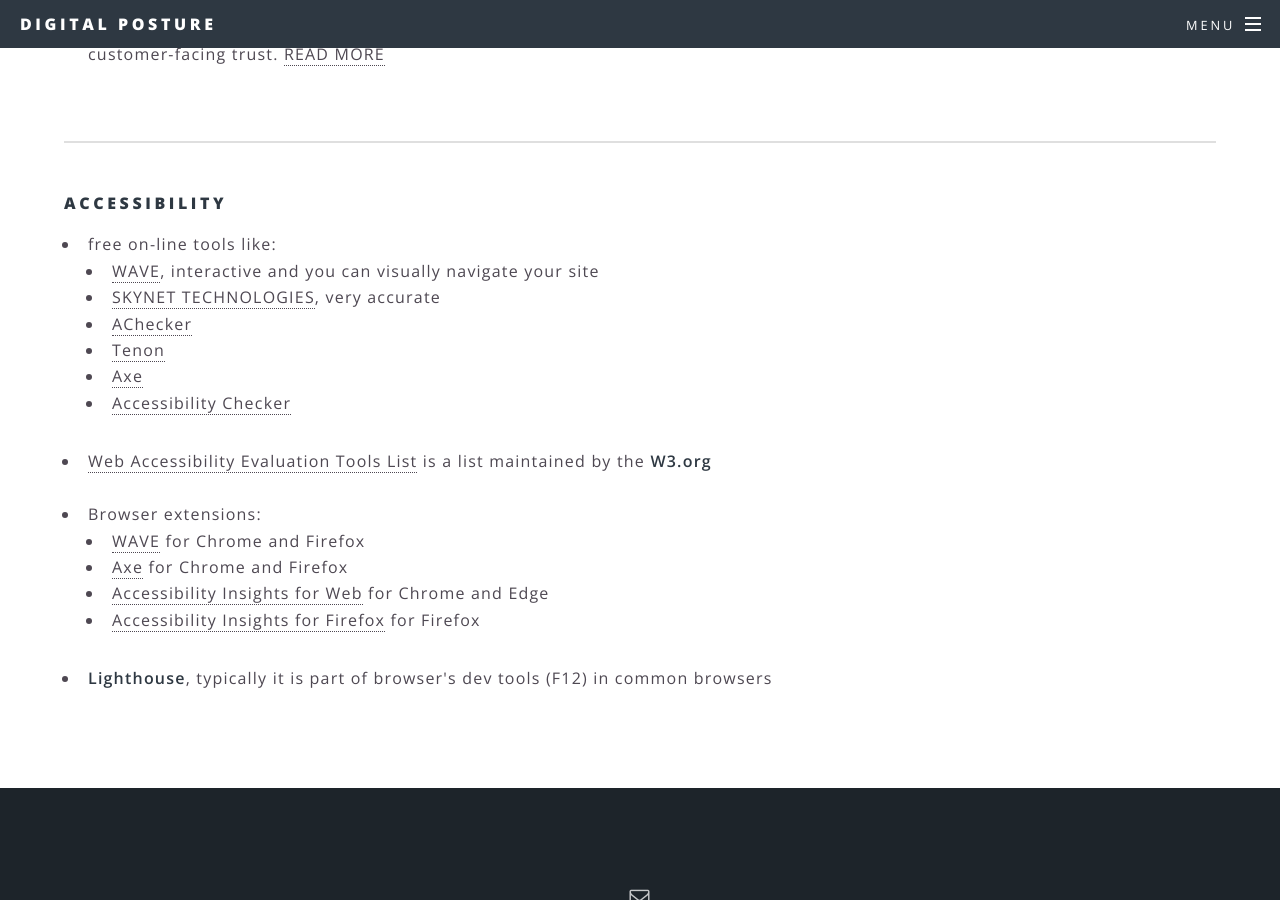
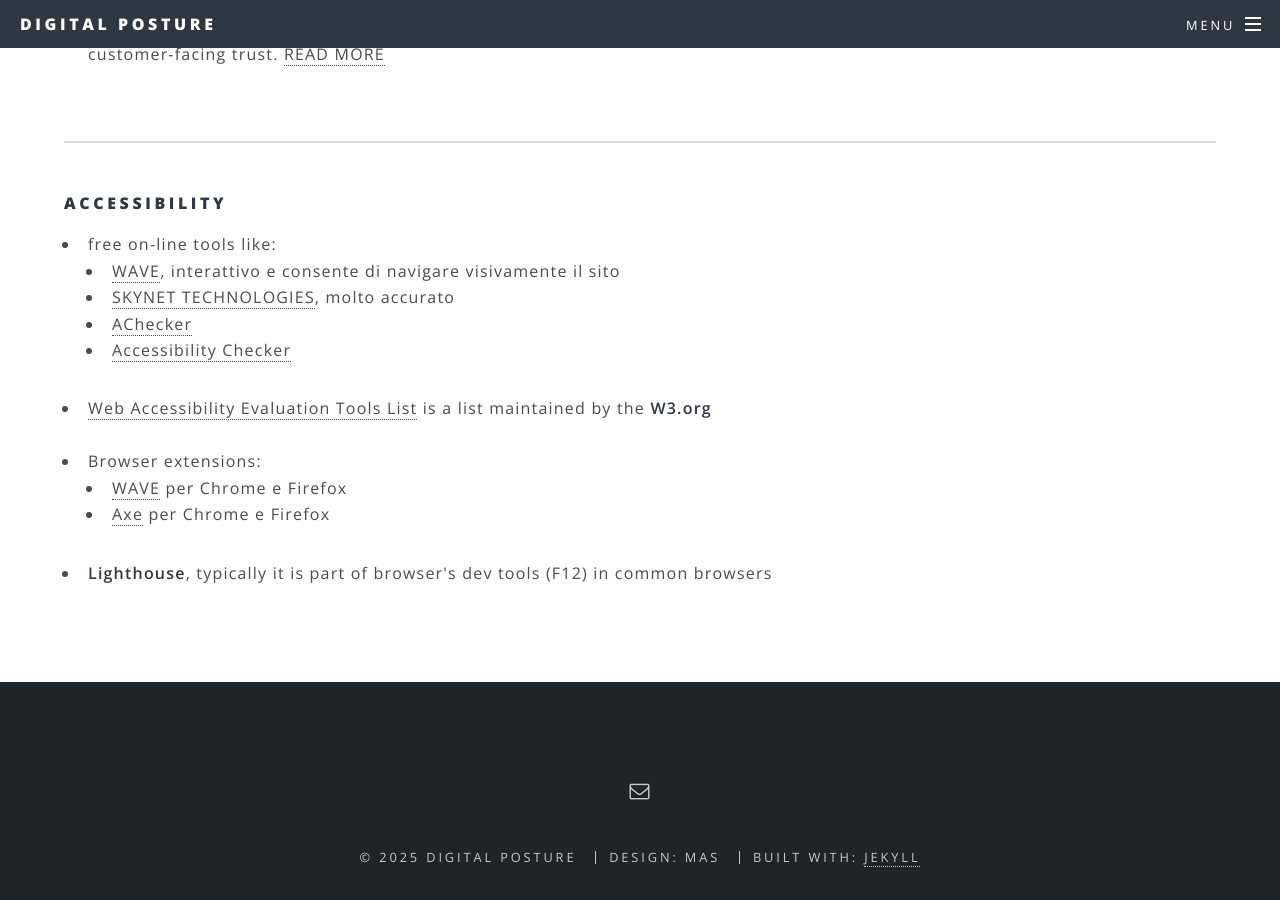
Before and after one commit to mixxr/mixxr.github.io, a Jekyll site: the page built from tools.html, in a window 1280 px wide and 900 px high, scrolled down 751 px. Built offline with Jekyll 4.4.1, drawn with Linux system fonts in a browser that asks for light colours.

Commit message:
exclude and 404 links in tools fixed

```diff
--- a/_config.yml
+++ b/_config.yml
@@ -9,7 +9,7 @@
 owner: Digital Posture # or company name
 
 first_published: 2025 # if migrating another site, the year of your first publish
-exclude: [3dimensions_copy.html]
+exclude: ["*_copy.html", "*.txt", "**/*.old"]
 
 email: digital.posture.info@gmail.com
 baseurl: "" # the subpath of your site, e.g. /blog
--- a/tools.html
+++ b/tools.html
@@ -17,21 +17,18 @@
 	<ul>
 		<li>free on-line tools like:
 			<ul>
-				<li><a href="https://wave.webaim.org/" target="_blank" rel="noopener">WAVE</a>, interactive and you can visually navigate your site</li>
-				<li><a href="https://freeaccessibilitychecker.skynettechnologies.com/" target="_blank" rel="noopener">SKYNET TECHNOLOGIES</a>, very accurate</li>
+				<li><a href="https://wave.webaim.org/" target="_blank" rel="noopener">WAVE</a>, interattivo e consente di navigare visivamente il sito</li>
+				<li><a href="https://freeaccessibilitychecker.skynettechnologies.com/" target="_blank" rel="noopener">SKYNET TECHNOLOGIES</a>, molto accurato</li>
 				<li><a href="https://www.achecker.ca/" target="_blank" rel="noopener">AChecker</a></li>
-				<li><a href="https://www.tenon.io/" target="_blank" rel="noopener">Tenon</a></li>
-				<li><a href="https://www.axe.dev/" target="_blank" rel="noopener">Axe</a></li>
 				<li><a href="https://www.accessibilitychecker.org/" target="_blank" rel="noopener">Accessibility Checker</a></li>
 			</ul>
+		</li>
 		</li>
 		<li><a href="https://www.w3.org/WAI/test-evaluate/tools/list/" target="_blank" rel="noopener">Web Accessibility Evaluation Tools List</a> is a list maintained by the <b>W3.org</b></li><br/><!-- TO-DO: remove br-->
 		<li>Browser extensions:
 			<ul>
-				<li><a href="https://chrome.google.com/webstore/detail/wave-evaluation-tool/jbbplnpkjmmeebjpijfedlgcdilocofh" target="_blank" rel="noopener">WAVE</a> for Chrome and Firefox</li>
-				<li><a href="https://chrome.google.com/webstore/detail/axe/lhdoppojpmngadmnindnejefpokejbdd" target="_blank" rel="noopener">Axe</a> for Chrome and Firefox</li>
-				<li><a href="https://chrome.google.com/webstore/detail/accessibility-insights-fo/eeoeknnddmdmkkkmdjbdcgkikijjodee" target="_blank" rel="noopener">Accessibility Insights for Web</a> for Chrome and Edge</li>
-				<li><a href="https://addons.mozilla.org/en-US/firefox/addon/accessibility-insights-for-firefox/" target="_blank" rel="noopener">Accessibility Insights for Firefox</a> for Firefox</li>
+				<li><a href="https://chrome.google.com/webstore/detail/wave-evaluation-tool/jbbplnpkjmmeebjpijfedlgcdilocofh" target="_blank" rel="noopener">WAVE</a> per Chrome e Firefox</li>
+				<li><a href="https://chrome.google.com/webstore/detail/axe/lhdoppojpmngadmnindnejefpokejbdd" target="_blank" rel="noopener">Axe</a> per Chrome e Firefox</li>
 			</ul>
 		</li>
 		<li><b>Lighthouse</b>, typically it is part of browser's dev tools (F12) in common browsers</li>
```
